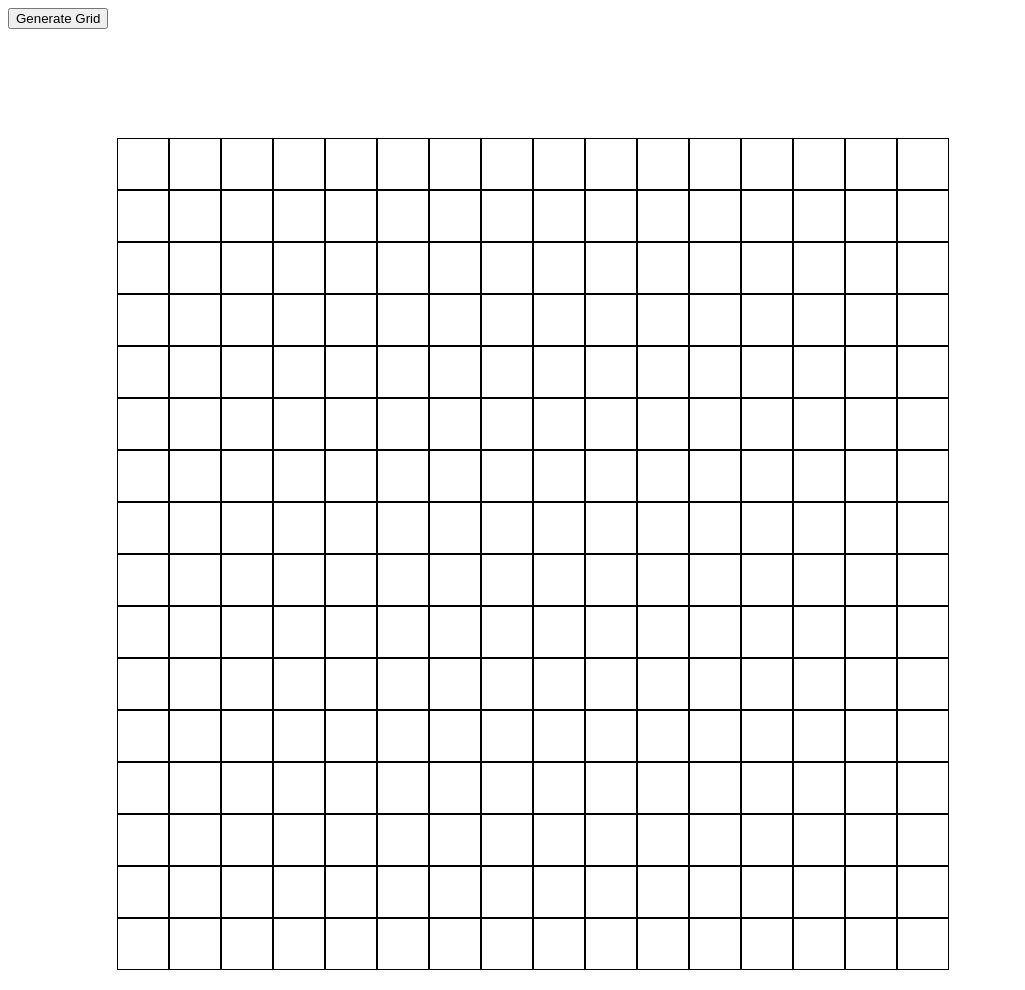
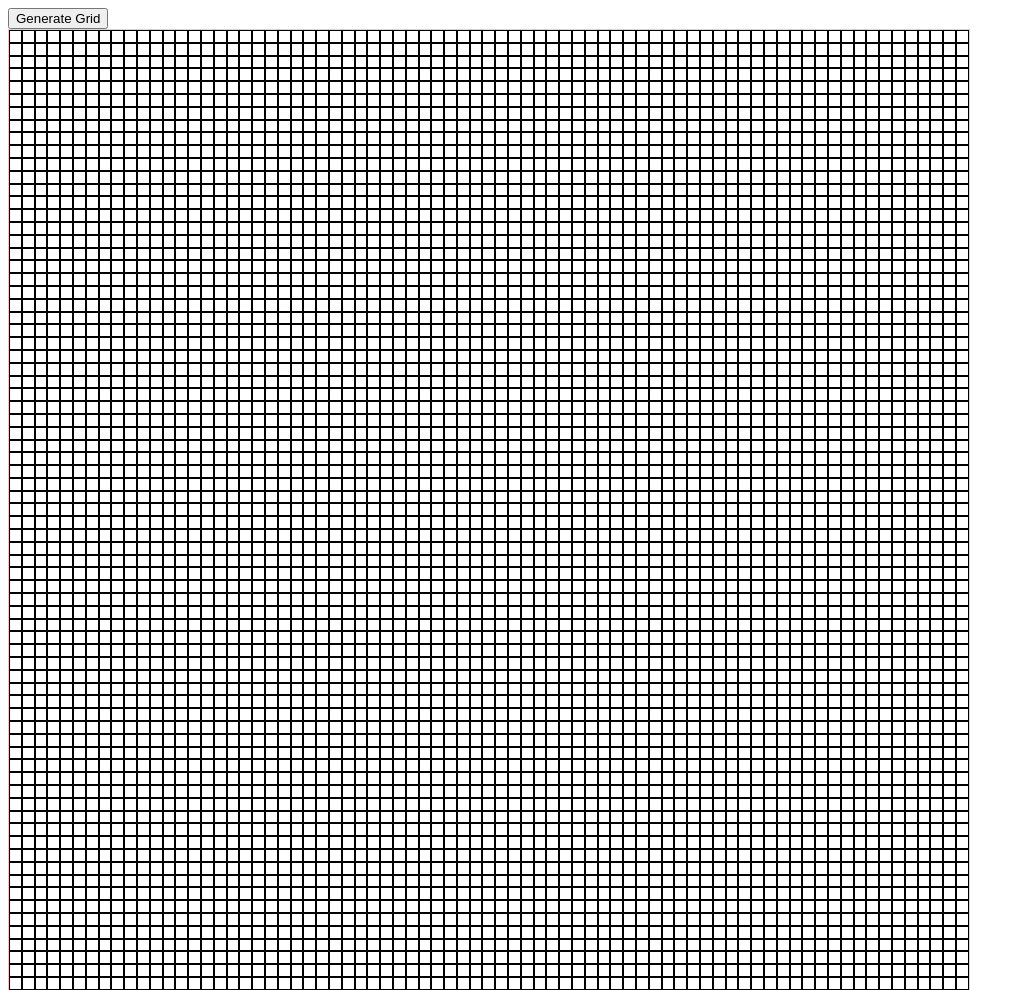
Before and after one commit to mcthexton/etch-a-sketch, a plain HTML site: page index.html in a window 1280 px wide. Shown: the top 990 px of the page, without its empty margins (0-1025 px from the left). Drawn offline with Linux system fonts and the light colour scheme.

Commit message:
Revised createGrid func and CSS for sizing issues
Flex-items weren't fitting inside flex-container.
Added width and height to flex-items and revised CSS.

```diff
--- a/script.js
+++ b/script.js
@@ -1,14 +1,12 @@
 function createGrid(number) {
     const gridContainer = document.querySelector("#grid-container")
-    for (let i = 0; i < number; i++) {
+    const squareSize = 960 / number
+    for (let i = 0; i < number * number; i++) {
         let row = document.createElement("div")
         row.classList.add("row")
+        row.style.width = `${squareSize}px`
+        row.style.height = `${squareSize}px`
         gridContainer.appendChild(row)
-        for (let j = 1; j <= number; j++) {
-            let column = document.createElement("div")
-            column.classList.add("column")
-            row.appendChild(column)
-        }
 
         /* change div color once hovered over */
         row.addEventListener("mouseover", (event) => {
@@ -17,7 +15,7 @@ function createGrid(number) {
     }
 }
 
-createGrid(16)
+createGrid(75)
 
 function generateGrid(number) {
     const gridBtn = document.getElementById("gridBtn")
--- a/styles.css
+++ b/styles.css
@@ -1,22 +1,16 @@
 #grid-container {
     display: flex;
-    /* flex-wrap: wrap; */
-    align-items: center;
-    justify-content: center;
-    width: 850px;
-    height: 850px;
-    padding: 100px;
+    flex-wrap: wrap;
+    border: 1px solid pink;
+    height: 960px;
+    width: 960px;
 }
 
-.row .column {
-    height: 50px;
-    width: 50px;
+.row {
+    box-sizing: border-box;
     border: 1px solid black;
-    flex: 1 1 auto;
 }
 
 #gridBtn  {
 
 }
-
-/* added flex to .square */
```
